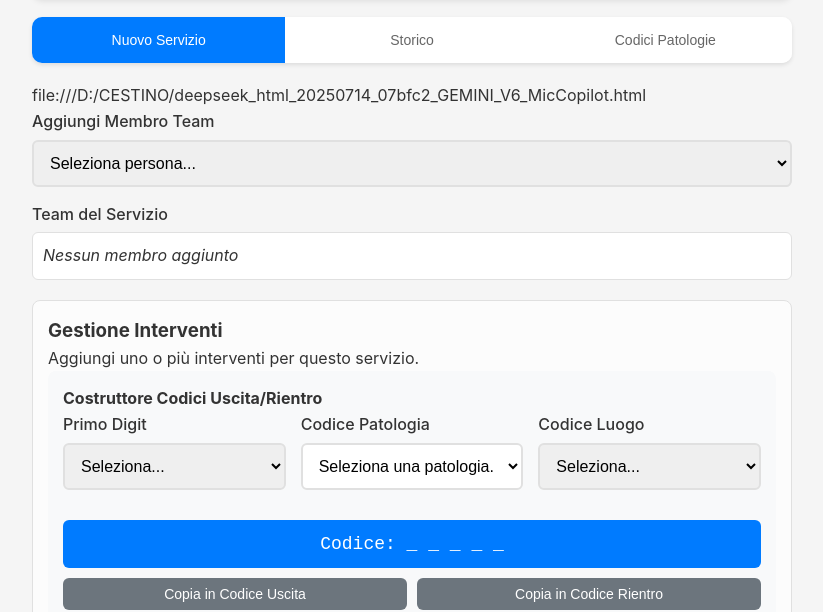
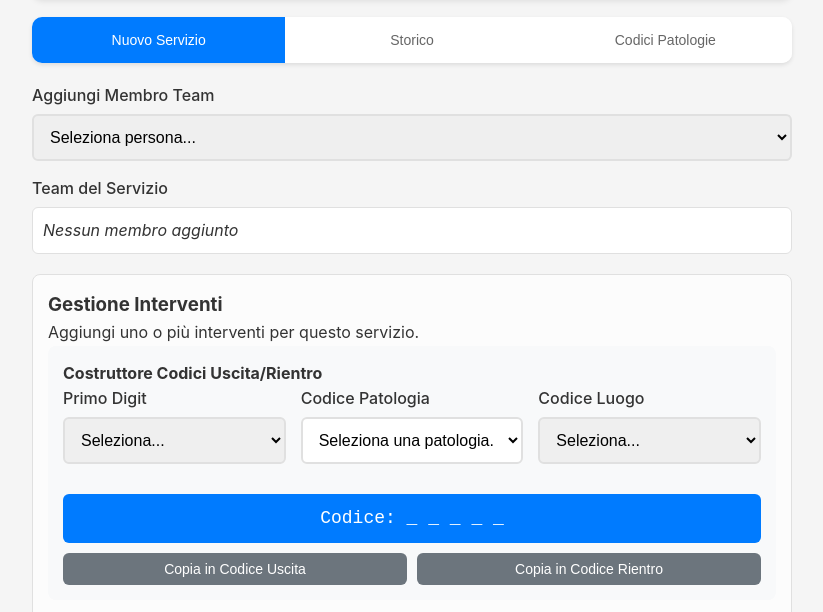
Before and after one commit to Allegato118/Allegato118Piemonte, a plain HTML site: page deepseek_html_20250714_07bfc2_GEMINI_V6_Mic.html in a window 1280 px wide. Shown: the part 129-741 px from the top of the page, without its empty margins (228-1051 px from the left). Drawn offline with Linux system fonts and the light colour scheme.

Commit message:
Update deepseek_html_20250714_07bfc2_GEMINI_V6_Mic.html

```diff
--- a/deepseek_html_20250714_07bfc2_GEMINI_V6_Mic.html
+++ b/deepseek_html_20250714_07bfc2_GEMINI_V6_Mic.html
@@ -348,7 +348,6 @@
             <button class="tab" data-tab="patologie">Codici Patologie</button>
         </div>
 
-file:///D:/CESTINO/deepseek_html_20250714_07bfc2_GEMINI_V6_MicCopilot.html
                 <div class="form-group">
                     <label for="team-select">Aggiungi Membro Team</label>
                     <select id="team-select">
```
